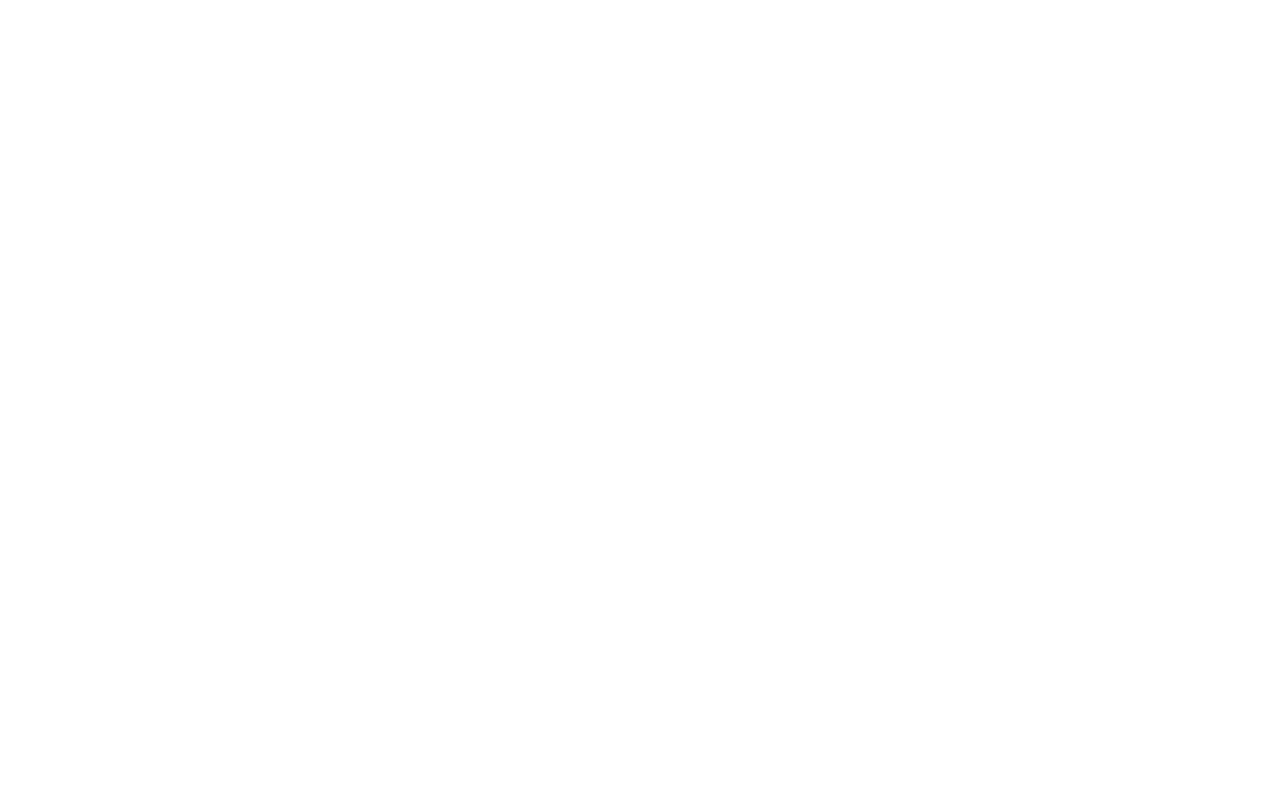
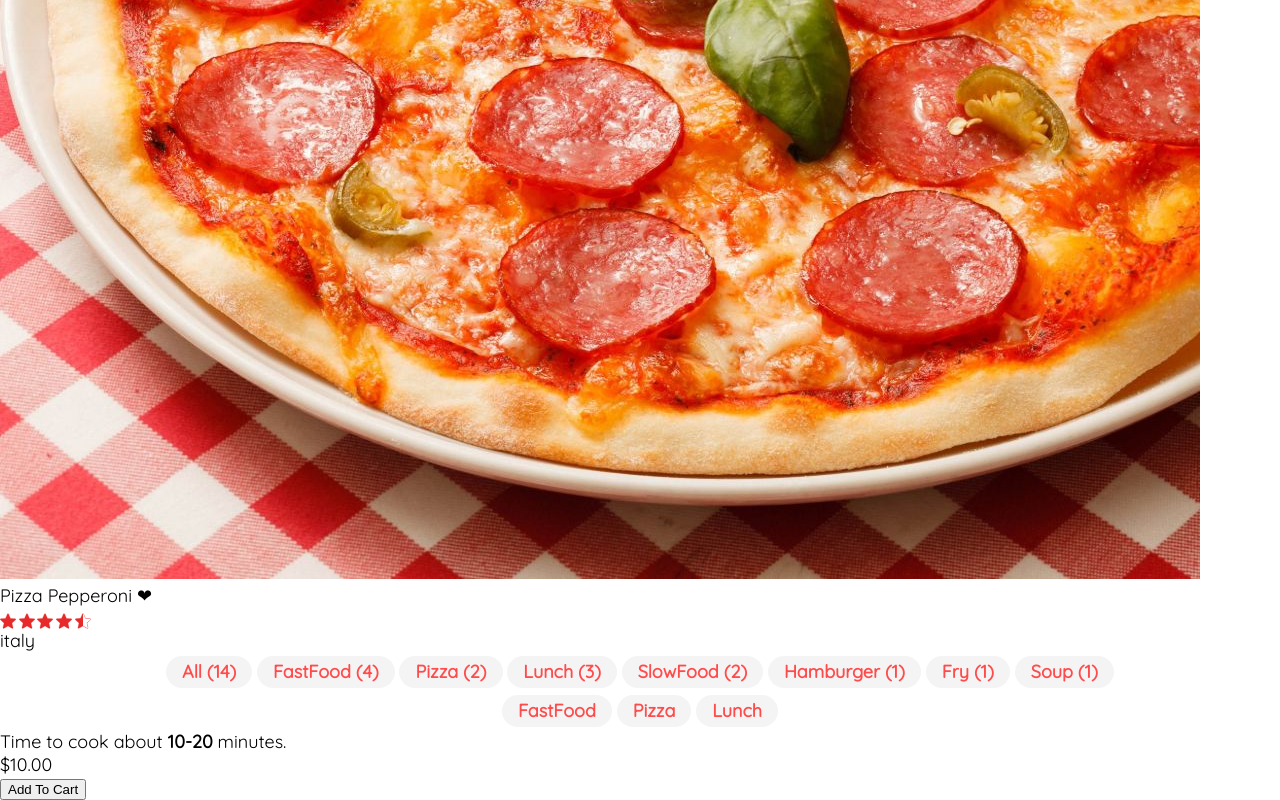
Before and after one commit to rodis00/food-shop, an Angular app: page /food/1 in a window 1280 px wide. Before the commit this address led to /. Shown: the part 341-1141 px from the top of the page. Before the commit the page ends 800 px from the top, so only its background shows below. Built offline with nearby package versions, Linux system fonts and the light colour scheme.

Commit message:
add food page component

```diff
--- a/src/app/app.routes.ts
+++ b/src/app/app.routes.ts
@@ -1,8 +1,10 @@
 import { Routes } from '@angular/router';
 import { HomeComponent } from './home/home.component';
+import { FoodPageComponent } from './food-page/food-page.component';
 
 export const routes: Routes = [
   { path: '', component: HomeComponent },
   { path: 'search/:searchTerm', component: HomeComponent },
   { path: 'tag/:tag', component: HomeComponent },
+  { path: 'food/:id', component: FoodPageComponent },
 ];
--- /dev/null
+++ b/src/app/food-page/food-page.component.html
@@ -0,0 +1,33 @@
+<div class="container">
+  <img [src]="food.imageUrl" [alt]="food.name" />
+  <div class="details">
+    <div class="header">
+      <span class="name">
+        {{ food.name }}
+      </span>
+      <span class="favorite {{ food.favorite ? '' : 'not' }}"> ❤ </span>
+    </div>
+    <div class="rating">
+      <app-star-rating [stars]="food.stars"></app-star-rating>
+    </div>
+    <div class="origins">
+      @for (origin of food.origins; track origin) {
+      <span>
+        {{ origin }}
+      </span>
+      }
+    </div>
+    <div class="tags">
+      <app-tags [foodPageTags]="food.tags"></app-tags>
+    </div>
+    <div class="cook-time">
+      <span>
+        Time to cook about <strong>{{ food.cookTime }}</strong> minutes.
+      </span>
+    </div>
+    <div class="price">
+      <span>{{ food.price | currency }}</span>
+    </div>
+    <button>Add To Cart</button>
+  </div>
+</div>
--- /dev/null
+++ b/src/app/food-page/food-page.component.ts
@@ -0,0 +1,28 @@
+import { Component } from '@angular/core';
+import { CommonModule } from '@angular/common';
+import { Food } from '../shared/models/Food';
+import { ActivatedRoute } from '@angular/router';
+import { FoodService } from '../services/food/food.service';
+import { StarRatingComponent } from '../components/partials/star-rating/star-rating.component';
+import { TagsComponent } from '../tags/tags.component';
+
+@Component({
+  selector: 'app-food-page',
+  standalone: true,
+  templateUrl: './food-page.component.html',
+  styleUrl: './food-page.component.css',
+  imports: [CommonModule, StarRatingComponent, TagsComponent],
+})
+export class FoodPageComponent {
+  food!: Food;
+  constructor(
+    private activatedRoute: ActivatedRoute,
+    private foodService: FoodService
+  ) {
+    this.activatedRoute.params.subscribe((params) => {
+      if (params['id']) {
+        this.food = foodService.getFoodById(params['id']);
+      }
+    });
+  }
+}
--- a/src/app/home/home.component.html
+++ b/src/app/home/home.component.html
@@ -3,7 +3,7 @@
 <ul>
   @for(food of foods; track food.id) {
   <li>
-    <a href="">
+    <a routerLink="/food/{{ food.id }}">
       <img src="{{ food.imageUrl }}" alt="" />
       <div class="content">
         <div class="name">
--- a/src/app/services/food/food.service.ts
+++ b/src/app/services/food/food.service.ts
@@ -31,6 +31,10 @@
       : this.getAll().filter((food) =>
           food.name.toLowerCase().includes(searchTerm.toLowerCase())
         );
+  }
+
+  getFoodById(id: number): Food {
+    return this.foods.find((food) => food.id == id)!;
   }
 
   getAll(): Food[] {
--- a/src/app/tags/tags.component.html
+++ b/src/app/tags/tags.component.html
@@ -1,7 +1,13 @@
-@if(tags.length > 0) {
+@if(tags) {
 <div>
   @for (tag of tags; track tag) {
   <a routerLink="/tag/{{ tag.name }}"> {{ tag.name }} ({{ tag.count }}) </a>
   }
 </div>
+} @if(foodPageTags) {
+<div>
+  @for (tagName of foodPageTags; track tagName) {
+  <a routerLink="/tag/{{ tagName }}"> {{ tagName }}</a>
+  }
+</div>
 }
--- a/src/app/tags/tags.component.ts
+++ b/src/app/tags/tags.component.ts
@@ -1,4 +1,4 @@
-import { Component } from '@angular/core';
+import { Component, Input } from '@angular/core';
 import { CommonModule } from '@angular/common';
 import { Tag } from '../shared/models/Tag';
 import { RouterLink } from '@angular/router';
@@ -12,9 +12,13 @@
   styleUrl: './tags.component.css',
 })
 export class TagsComponent {
-  tags: Tag[] = [];
+  tags?: Tag[];
+  @Input()
+  foodPageTags?: string[];
 
   constructor(private foodService: FoodService) {
-    this.tags = this.foodService.getAllTags();
+    if (!this.foodPageTags) {
+      this.tags = this.foodService.getAllTags();
+    }
   }
 }
```
Also changed, not shown: src/app/home/home.component.ts (+8 -2 lines), src/app/food-page/food-page.component.css (added), 1 other file (tests, documents, lock files or other folders).
